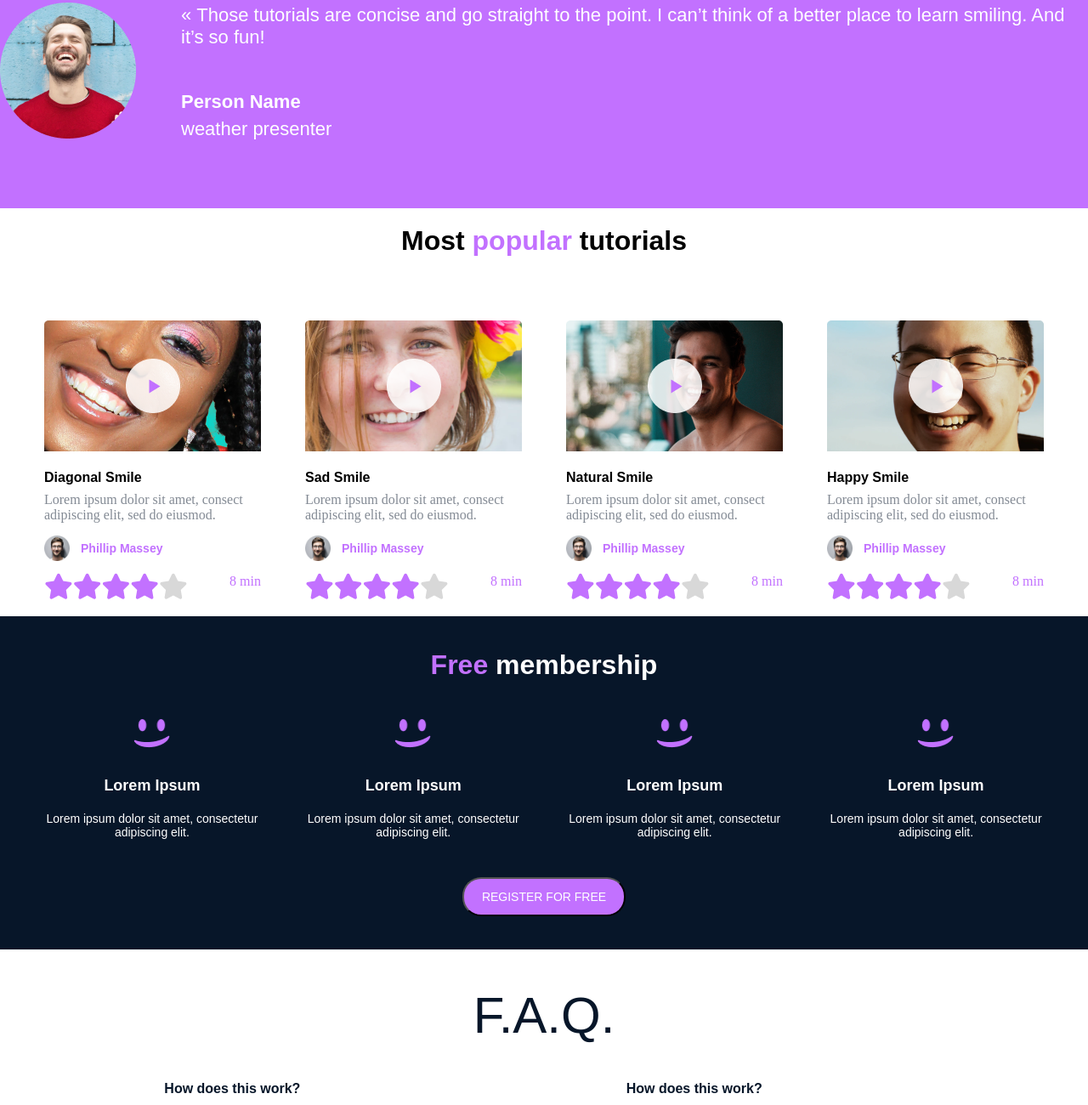
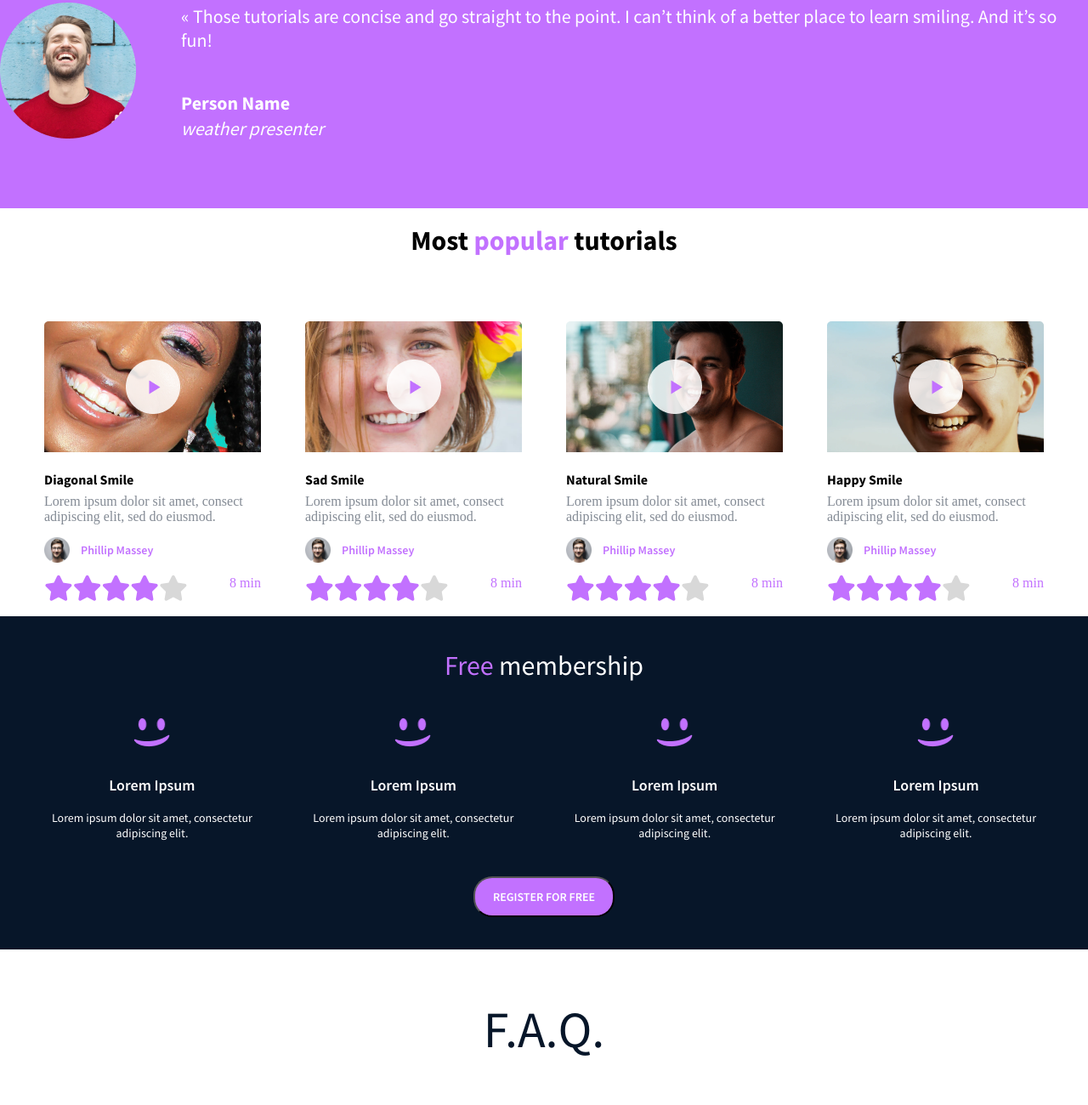
Before and after one commit to OtienoDennis/alx_html_css, a plain HTML site: page css_advanced/index.html in a window 1280 px wide. Shown: the part 875-2175 px from the top of the page at 85% size. Drawn offline with Linux system fonts and the light colour scheme.

Commit message:
Add font styling to the project

```diff
--- a/css_advanced/styles.css
+++ b/css_advanced/styles.css
@@ -1,3 +1,26 @@
+@font-face {
+    font-family: 'Source Sans Pro';
+    src: url(./fonts/source-sans-pro/SourceSansPro-Bold.otf);
+    font-weight: 700;
+}
+@font-face {
+    font-family: 'Source Sans Pro';
+    src: url(./fonts/source-sans-pro/SourceSansPro-Light.otf);
+}
+@font-face {
+    font-family: 'Source Sans Pro';
+    src: url(./fonts/source-sans-pro/SourceSansPro-Semibold.otf);
+    font-weight: 500;
+}
+@font-face {
+    font-family: 'Source Sans Pro';
+    src: url(./fonts/source-sans-pro/SourceSansPro-Light.otf);
+}
+@font-face {
+    font-family: 'Source Sans Pro';
+    src: url(./fonts/source-sans-pro/SourceSansPro-Regular.otf);
+    font-weight: 400;
+}
 
 
 *, html {
@@ -62,7 +85,7 @@ nav img {
 }
 
 .register-details h1 {
-    font-family: 'Source Sans Pro bold', sans-serif;
+    font-family: 'Source Sans Pro', sans-serif;
     color: #fff;
     font-weight: bold;
     font-size: 120px;
@@ -77,7 +100,7 @@ nav img {
 }
 
 .register-details div span {
-    font-family: 'Source Sans Pro bold', sans-serif;
+    font-family: 'Source Sans Pro', sans-serif;
     font-size: 16px;
     color: #fff;
     font-weight: bold;
@@ -85,7 +108,7 @@ nav img {
 
 .register-details button {
     height: 44px;
-    font-family: 'Source Sans Pro Semibold', sans-serif;
+    font-family: 'Source Sans Pro', sans-serif;
     color: #fff;
     font-size: 14px;
     border-radius: 22px;
@@ -93,6 +116,7 @@ nav img {
     margin-top: 38px;
     padding-left: 20px;
     padding-right: 10px;
+    font-weight: 500;
 }
 
 .pros-section {
@@ -141,10 +165,11 @@ nav img {
 
 
 .pros-people div p {
-    font-family: 'Source Sans Pro italic', sans-serif;
+    font-family: 'Source Sans Pro', sans-serif;
     color: #fff;
     text-align: center;
     font-size: 16px;
+    font-style: italic;
 }
 
 /* PART 1 TESTIMONY */
@@ -164,7 +189,7 @@ nav img {
 
 .part_1_testimony div h3 {
     margin-top: 22px;
-    font-family: 'Source Sans Pro Bold', sans-serif;
+    font-family: 'Source Sans Pro', sans-serif;
     font-size: 22px;
     color: #fff;
     font-weight: bold;
@@ -172,15 +197,17 @@ nav img {
 
 .part_1_testimony div p {
     margin-top: -22px;
-    font-family: 'Source Sans Pro italic', sans-serif;
+    font-family: 'Source Sans Pro', sans-serif;
     font-size: 22px;
     color: #fff;
+    font-style: italic;
 }
 
 .part_1_testimony div blockquote {
-    font-family: 'Source Sans Pro Regular', sans-serif;
+    font-family: 'Source Sans Pro', sans-serif;
     font-size: 22px;
     color: #fff;
+    font-weight: 400;
 }
 
 .testimony-text {
@@ -203,7 +230,7 @@ nav img {
 
 .part_2_tutorials h2 {
     font-size: 32px;
-    font-family: 'Source Sans Pro Mixed', sans-serif;
+    font-family: 'Source Sans Pro', sans-serif;
 }
 
 .part_2_tutorials h2 span {
@@ -232,8 +259,9 @@ nav img {
 .smile-container h3 {
     margin-bottom: 7.6px;
     margin-top: 18px;
-    font-family: 'Source Sans Pro Bold', sans-serif;
+    font-family: 'Source Sans Pro', sans-serif;
     font-size: 16px;
+    font-weight: bold;
 }
 
 .smile-container h3 + p {
@@ -252,7 +280,8 @@ nav img {
 .reviewer-phillip h4 {
     color: #C271FF;
     font-size: 14px;
-    font-family: 'Source Sans Pro SemiBold', sans-serif;
+    font-family: 'Source Sans Pro', sans-serif;
+    font-weight: 500;
 }
 
 .phillip-massey {
@@ -286,8 +315,9 @@ nav img {
 
 .membership-section h2 {
     color: #fff;
-    font-family: 'Source Sans Pro Light', sans-serif;
+    font-family: 'Source Sans Pro', sans-serif;
     font-size: 32px;
+    font-weight: 300;
 
 }
 
@@ -320,19 +350,21 @@ nav img {
     color: #fff;
     margin-top: 26.62px;
     font-size: 18px;
-    font-family: 'Source Sans Pro SemiBold', sans-serif;
+    font-family: 'Source Sans Pro', sans-serif;
+    font-weight: 500;
 }
 
 .smile-image p {
     color: #fff;
     margin-top: 13px;
     font-size: 14px;
-    font-family: 'Source Sans Pro Regular', sans-serif;
+    font-family: 'Source Sans Pro', sans-serif;
+    font-weight: 400;
 }
 
 .membership-section button {
     font-size: 14px;
-    font-family: 'Source Sans Pro SemiBold', sans-serif;
+    font-family: 'Source Sans Pro', sans-serif;
     padding-left: 20.5px;
     padding-right: 20.5px;
     padding-top: 13px;
@@ -340,6 +372,7 @@ nav img {
     background-color: #C271FF;
     color: #fff;
     border-radius: 22px;
+    font-weight: 500;
 
 }
 
@@ -355,7 +388,7 @@ nav img {
 .faq-section h2 {
     color: #071629;
     font-size: 60px;
-    font-family: 'Source Sans Pro Light', sans-serif;
+    font-family: 'Source Sans Pro', sans-serif;
     font-weight: lighter;
 }
 
@@ -377,7 +410,8 @@ nav img {
 .faq-work h3 {
     font-size: 16px;
     color: #071629;
-    font-family: 'Source Sans Pro Bold', sans-serif;
+    font-family: 'Source Sans Pro', sans-serif;
+    font-weight: bold;
 }
 
 .last {
@@ -387,7 +421,8 @@ nav img {
 .faq-subgrid div:last-child, .faq-subgrid div:nth-child(2){
     color: #07162980;
     font-size: 14px;
-    font-family: 'Source Sans Pro Regular', sans-serif;
+    font-family: 'Source Sans Pro', sans-serif;
+    font-weight: 400;
     line-height: 24px;
 }
 
@@ -427,7 +462,8 @@ i {
 footer section p {
     color: #fff;
     font-size: 12px;
-    font-family: 'Source Sans Pro Regular', sans-serif;
+    font-family: 'Source Sans Pro', sans-serif;
+    font-weight: 400;
 }
 
 
```
Also changed, not shown: css_advanced/fonts/Spin-Cycle-OT/Blue Vinyl License.txt (deleted), css_advanced/fonts/Spin-Cycle-OT/spincycle_3d_ot.otf (deleted), css_advanced/fonts/Spin-Cycle-OT/spincycle_ot.otf (deleted), css_advanced/fonts/source-sans-pro/SIL Open Font License.txt (deleted).
